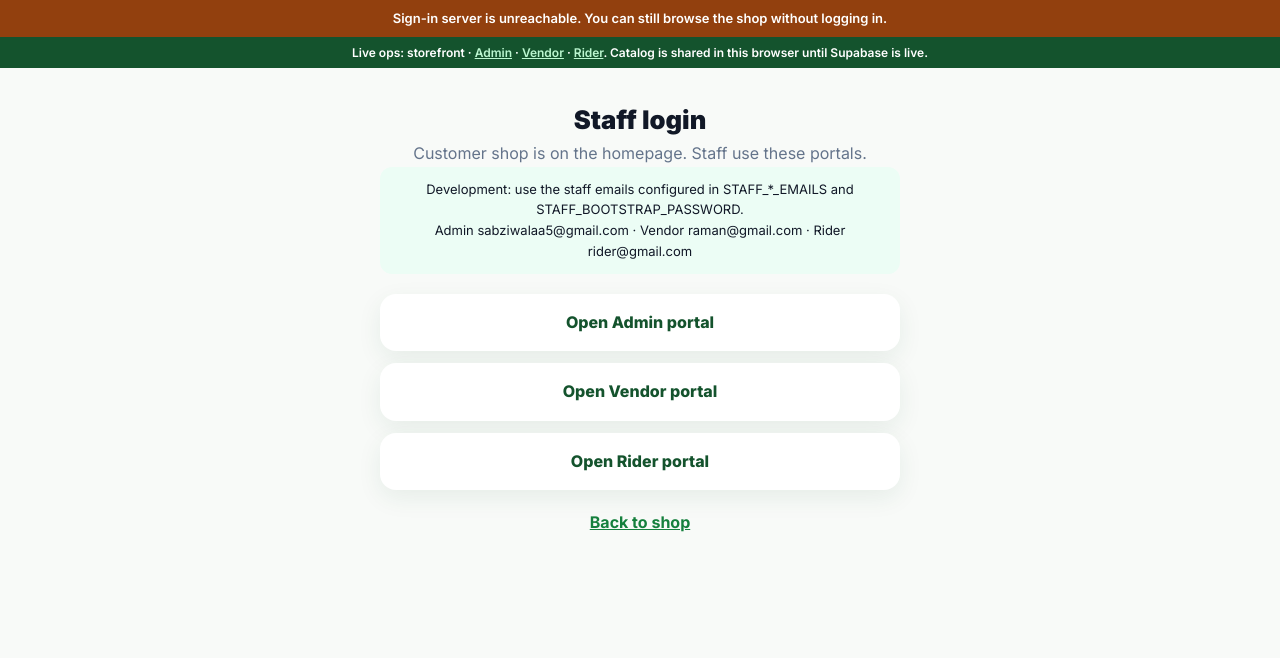
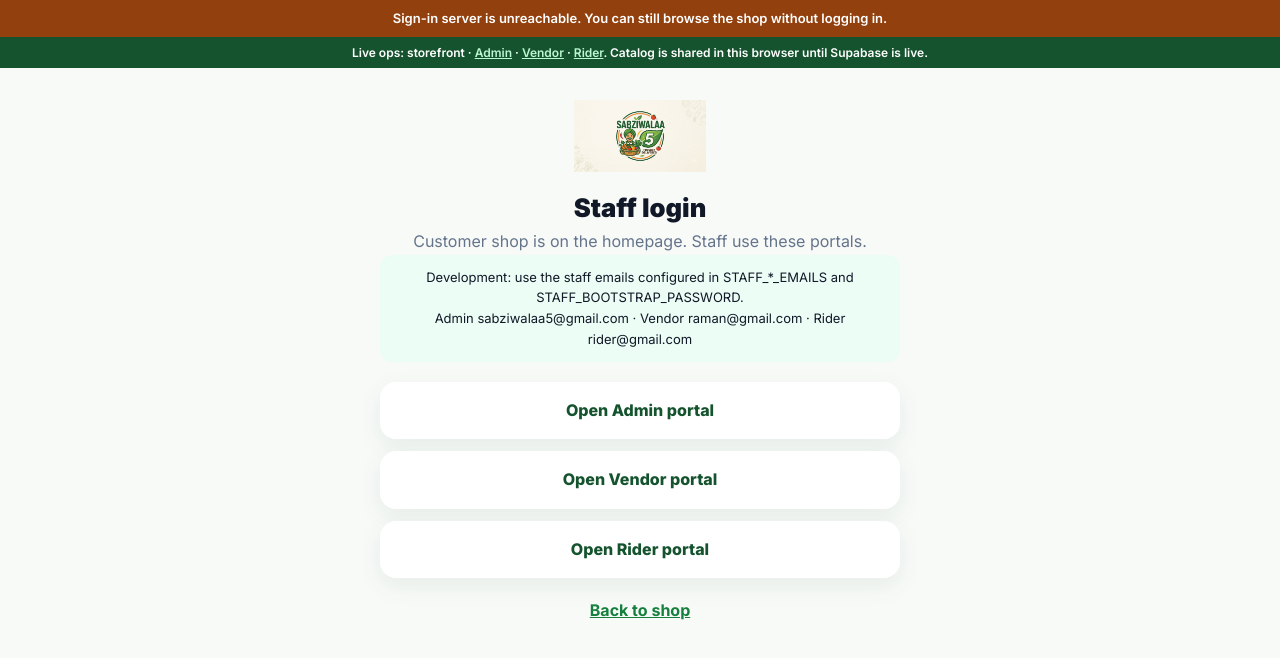
Before and after one commit to sabziwalaa5-sudo/sabziwalaa5, a Next.js app in the folder web/: page /login in a window 1280 px wide. Shown: the top 658 px of the page. Built offline with nearby package versions, Linux system fonts and the light colour scheme; no server answers.

Commit message:
Use provided SABZIWALAA logo across storefront and portals
- Add logo asset to public/images and favicon
- Introduce reusable BrandLogo component
- Replace emoji placeholders in headers, loading, auth, and download screens

Co-authored-by: sabziwalaa5-sudo <sabziwalaa5-sudo@users.noreply.github.com>

```diff
--- a/web/src/app/layout.tsx
+++ b/web/src/app/layout.tsx
@@ -12,6 +12,7 @@ export const metadata: Metadata = {
     description: "Hyperlocal organic grocery marketplace",
     type: "website",
     locale: "en_IN",
+    images: [{ url: "/images/logo.png", width: 1024, height: 558, alt: "SABZIWALAA ५ — Freshly Delivered" }],
   },
   robots: {
     index: true,
--- a/web/src/app/login/page.tsx
+++ b/web/src/app/login/page.tsx
@@ -1,6 +1,7 @@
 "use client";
 
 import { STAFF_PORTALS, staffLoginHint } from "../../lib/roles";
+import { BrandLogo } from "../../components/BrandLogo";
 
 export default function LoginPage() {
   const devMode = process.env.NODE_ENV === "development";
@@ -8,6 +9,9 @@ export default function LoginPage() {
   return (
     <main style={{ minHeight: "100vh", background: "#f8faf8", padding: "2rem 1rem" }}>
       <div style={{ maxWidth: 520, margin: "0 auto", textAlign: "center" }}>
+        <div style={{ display: "flex", justifyContent: "center", marginBottom: 16 }}>
+          <BrandLogo height={72} />
+        </div>
         <h1 style={{ fontSize: "1.6rem", fontWeight: 900 }}>Staff login</h1>
         <p style={{ color: "#64748b" }}>Customer shop is on the homepage. Staff use these portals.</p>
         <p style={{ fontSize: 13, background: "#ecfdf5", padding: 12, borderRadius: 12 }}>
--- /dev/null
+++ b/web/src/components/BrandLogo.tsx
@@ -0,0 +1,36 @@
+const LOGO_PATH = "/images/logo.png";
+const LOGO_ALT = "SABZIWALAA ५ — Freshly Delivered";
+const LOGO_ASPECT = 1024 / 558;
+
+type BrandLogoProps = {
+  height?: number;
+  priority?: boolean;
+  style?: React.CSSProperties;
+  className?: string;
+};
+
+export function BrandLogo({ height = 44, priority = false, style, className }: BrandLogoProps) {
+  const width = Math.round(height * LOGO_ASPECT);
+
+  return (
+    <img
+      src={LOGO_PATH}
+      alt={LOGO_ALT}
+      width={width}
+      height={height}
+      loading={priority ? "eager" : "lazy"}
+      decoding="async"
+      className={className}
+      style={{
+        display: "block",
+        width: "auto",
+        height,
+        maxWidth: "100%",
+        objectFit: "contain",
+        ...style,
+      }}
+    />
+  );
+}
+
+export { LOGO_PATH, LOGO_ALT };
--- a/web/src/components/MobileLauncher.tsx
+++ b/web/src/components/MobileLauncher.tsx
@@ -9,6 +9,7 @@ import {
   roleById,
   type MobileRoleId,
 } from "../lib/mobileApp";
+import { BrandLogo } from "./BrandLogo";
 
 export default function MobileLauncher() {
   const [lastRole, setLastRole] = useState<MobileRoleId | null>(null);
@@ -41,10 +42,9 @@ export default function MobileLauncher() {
     >
       <div style={{ maxWidth: 420, margin: "0 auto" }}>
         <header style={{ color: "white", textAlign: "center", marginBottom: 28 }}>
-          <div style={{ fontSize: 52 }} aria-hidden>
-            🥬
+          <div style={{ display: "flex", justifyContent: "center", marginBottom: 8 }}>
+            <BrandLogo height={88} priority style={{ filter: "drop-shadow(0 4px 12px rgba(0,0,0,0.15))" }} />
           </div>
-          <h1 style={{ margin: "8px 0 4px", fontSize: "1.7rem", fontWeight: 900, letterSpacing: "-0.03em" }}>SABJIWALAA ५</h1>
           <p style={{ margin: 0, opacity: 0.9, fontSize: 14 }}>Mobile app · linked storefront, admin, vendor, and rider</p>
           {native ? (
             <p style={{ margin: "8px 0 0", fontSize: 12, opacity: 0.8 }}>Running in the Sabjiwala Android / iOS app</p>
```
Also changed, not shown: web/src/app/admin/page.tsx (+6 -3 lines), web/src/app/download/page.tsx (+4 -3 lines), web/src/app/page.tsx (+9 -18 lines), web/src/app/rider/page.tsx (+6 -3 lines), web/src/app/vendor/page.tsx (+6 -3 lines), web/src/components/AppLoadingShell.tsx (+4 -3 lines), web/public/favicon.png, web/public/images/logo.png.
